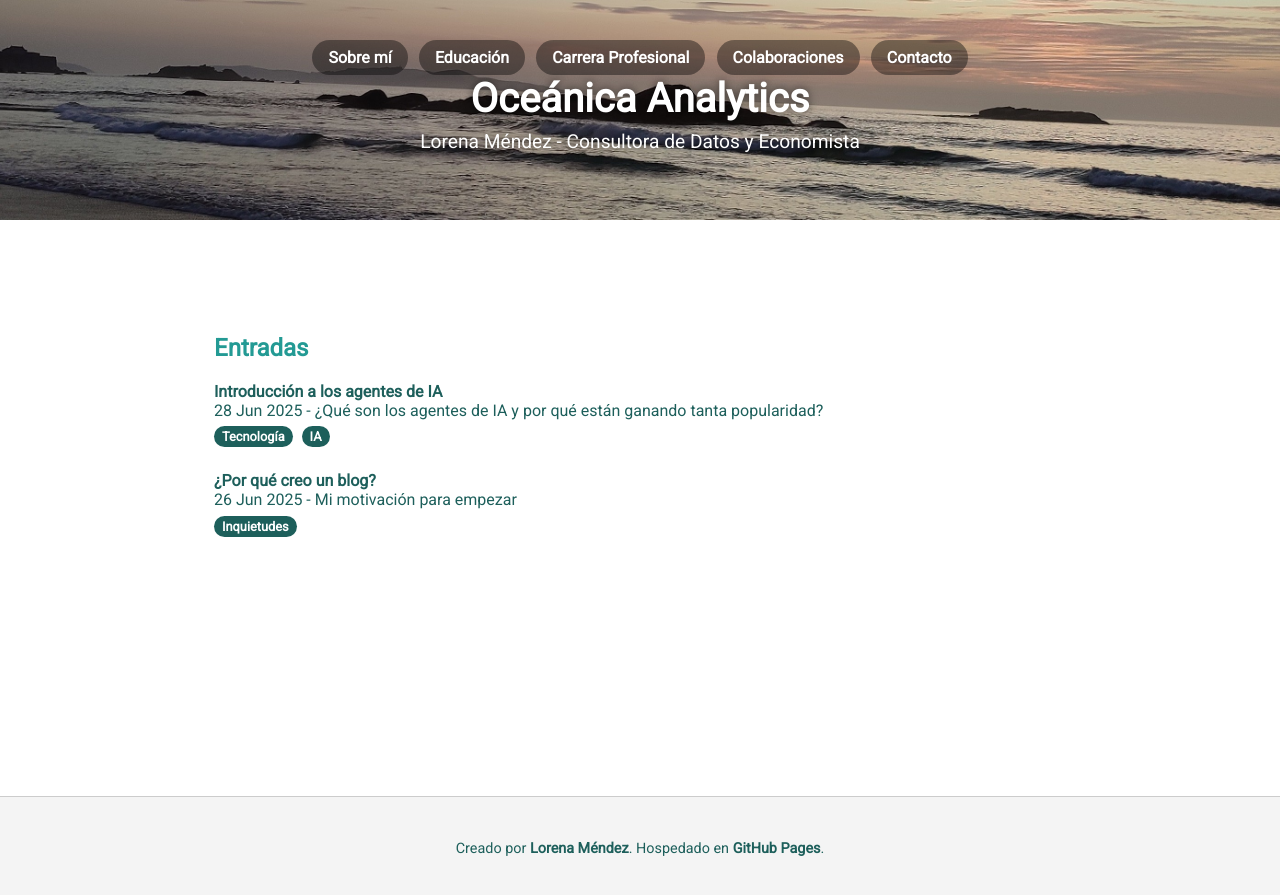
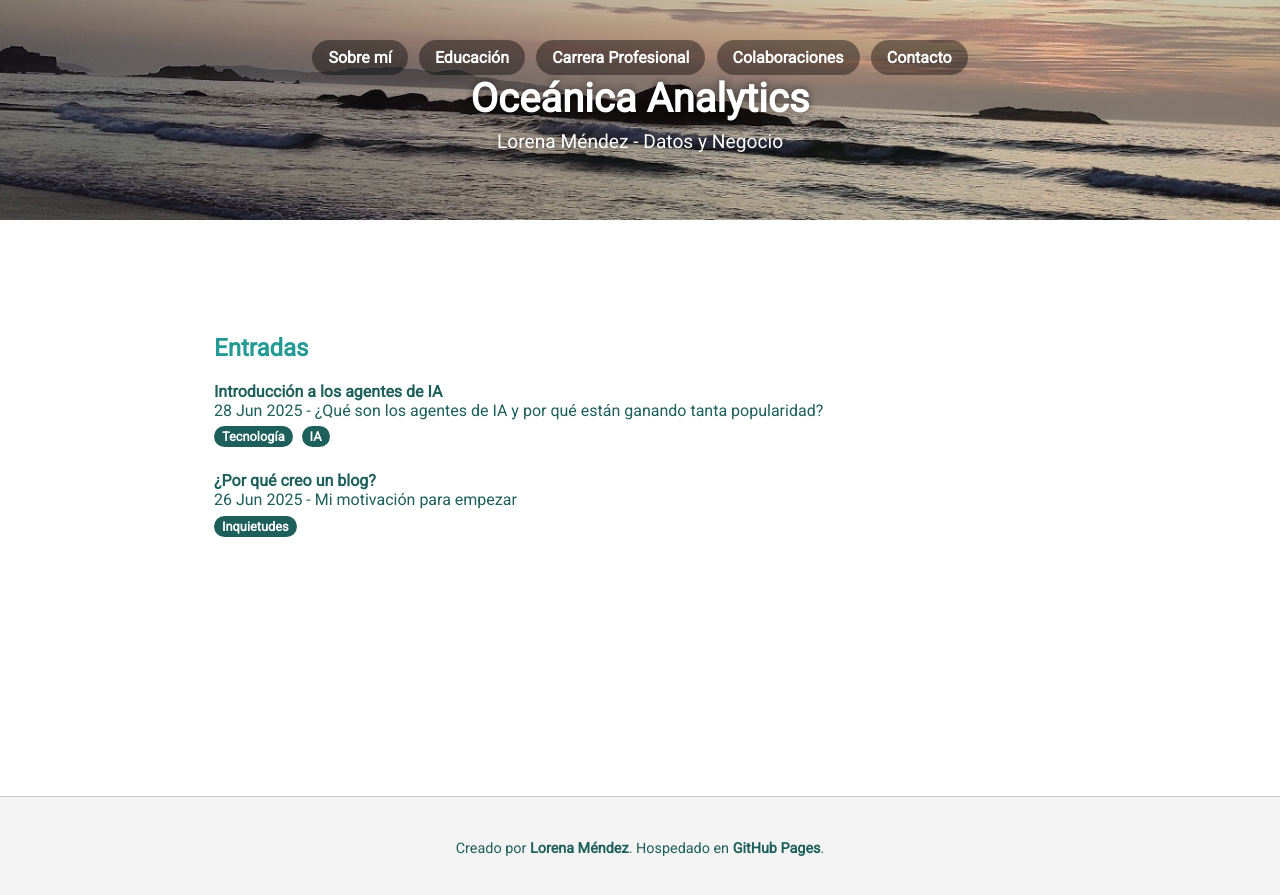
Before and after one commit to lmendezotero/lmendezotero.github.io, a Jekyll site: the page built from index.md, in a window 1280 px wide. Shown: the top 895 px of the page. Built offline with Jekyll 4.4.1, drawn with Linux system fonts in a browser that asks for light colours; the list of posts is cut into pages by our own code.

Commit message:
Update _config.yml

```diff
--- a/_config.yml
+++ b/_config.yml
@@ -1,6 +1,6 @@
 title: "Oceánica Analytics"
 logo: "/assets/images/fondo_web.jpg"
-description: "Lorena Méndez - Consultora de Datos y Economista"
+description: "Lorena Méndez - Datos y Negocio"
 url: "https://lmendezotero.github.io"
 baseurl: ""
 
```
